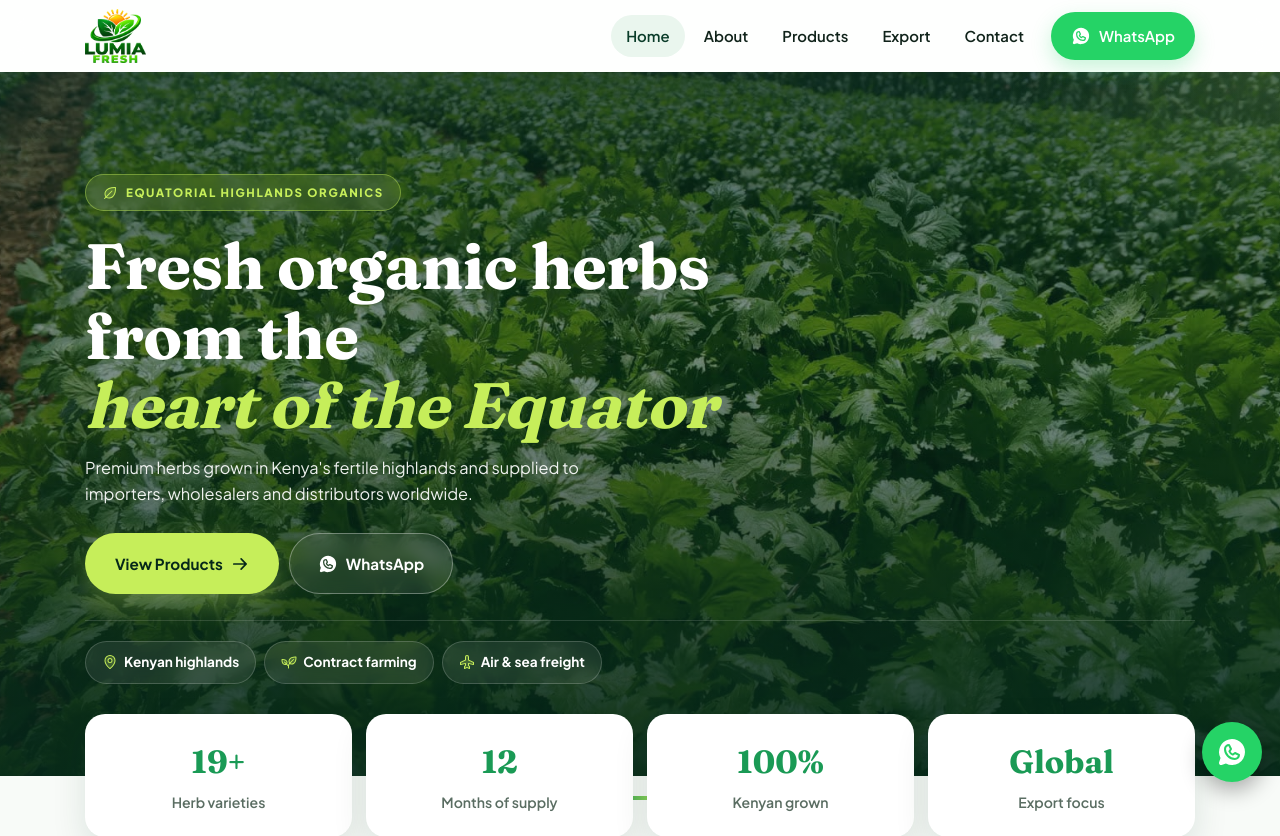
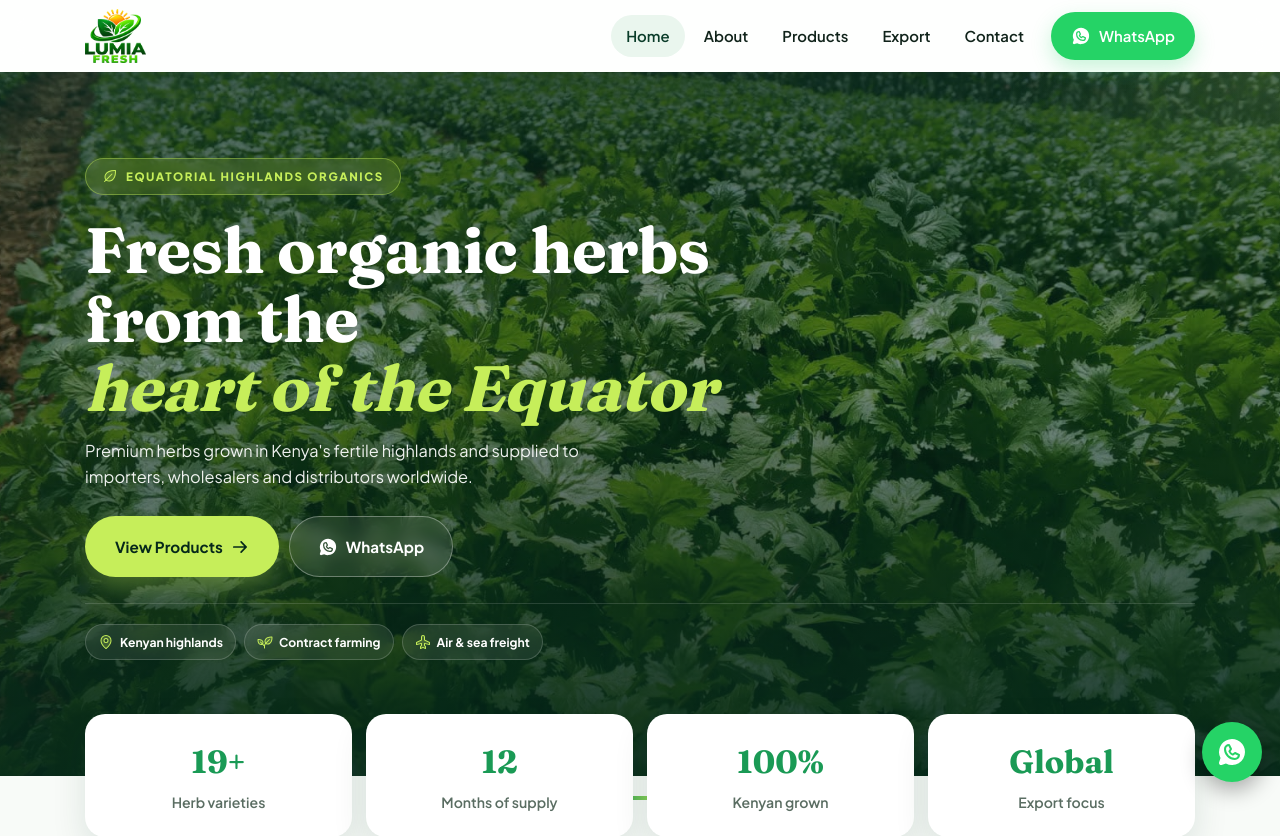
Before and after one commit to Muchyz/lumia-fresh, a React (Vite) app: page / in a window 1280 px wide. Shown: the top 836 px of the page. Built offline with nearby package versions, Linux system fonts and the light colour scheme.

Commit message:
fix hero overlap

```diff
--- a/src/index.css
+++ b/src/index.css
@@ -684,3 +684,8 @@ a.ctcard:hover{transform:translateY(-3px);box-shadow:0 18px 36px #0b3d2a26}
  .hhbtns .btn{flex:0 0 auto;padding:16px 28px}
  .hhchips span{font-size:.85rem;padding:9px 16px}
 }
+/* ---- Home hero: fix overlap with stats ---- */
+.hh{padding-bottom:84px}
+.hhchips{flex-wrap:wrap;gap:8px}
+.hhchips span{padding:7px 12px;font-size:.76rem}
+@media(min-width:700px){.hh{padding-bottom:110px}}
```
